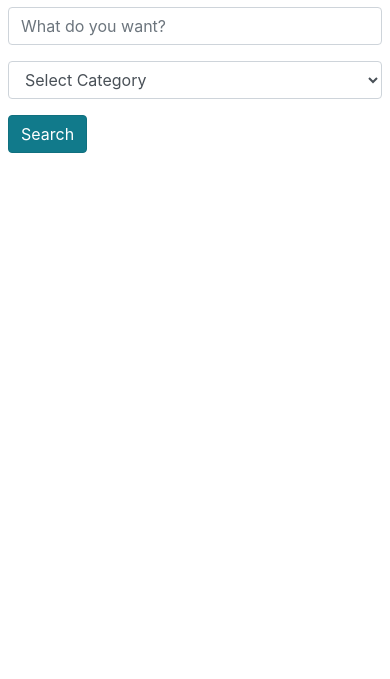
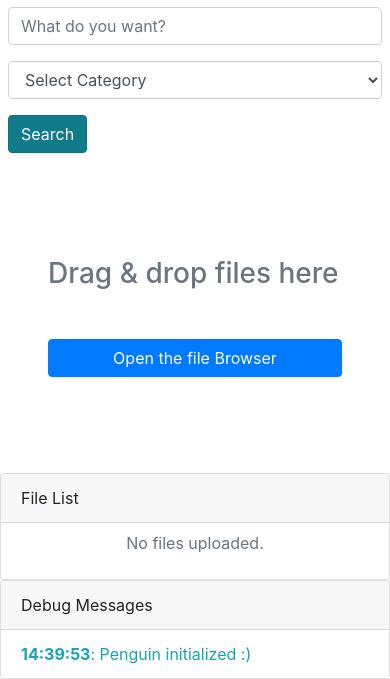
Before and after one commit to HBashanaE/Semester-3-Project, a PHP site: page / in a window 390 px wide. Shown: the part 232-911 px from the top of the page. Before the commit the page ends 385 px from the top, so only its background shows below. Run offline with PHP 8.4, Linux system fonts and the light colour scheme; some libraries are stand-ins or nearby versions.

Commit message:
2019.03.12

```diff
--- /dev/null
+++ b/Resources/demo-config.js
@@ -0,0 +1,66 @@
+$(function(){
+  /*
+   * For the sake keeping the code clean and the examples simple this file
+   * contains only the plugin configuration & callbacks.
+   *
+   * UI functions ui_* can be located in: demo-ui.js
+   */
+  $('#drag-and-drop-zone').dmUploader({ //
+    url: 'backend/upload.php',
+    maxFileSize: 3000000, // 3 Megs
+    onDragEnter: function(){
+      // Happens when dragging something over the DnD area
+      this.addClass('active');
+    },
+    onDragLeave: function(){
+      // Happens when dragging something OUT of the DnD area
+      this.removeClass('active');
+    },
+    onInit: function(){
+      // Plugin is ready to use
+      ui_add_log('Penguin initialized :)', 'info');
+    },
+    onComplete: function(){
+      // All files in the queue are processed (success or error)
+      ui_add_log('All pending tranfers finished');
+    },
+    onNewFile: function(id, file){
+      // When a new file is added using the file selector or the DnD area
+      ui_add_log('New file added #' + id);
+      ui_multi_add_file(id, file);
+    },
+    onBeforeUpload: function(id){
+      // about tho start uploading a file
+      ui_add_log('Starting the upload of #' + id);
+      ui_multi_update_file_status(id, 'uploading', 'Uploading...');
+      ui_multi_update_file_progress(id, 0, '', true);
+    },
+    onUploadCanceled: function(id) {
+      // Happens when a file is directly canceled by the user.
+      ui_multi_update_file_status(id, 'warning', 'Canceled by User');
+      ui_multi_update_file_progress(id, 0, 'warning', false);
+    },
+    onUploadProgress: function(id, percent){
+      // Updating file progress
+      ui_multi_update_file_progress(id, percent);
+    },
+    onUploadSuccess: function(id, data){
+      // A file was successfully uploaded
+      ui_add_log('Server Response for file #' + id + ': ' + JSON.stringify(data));
+      ui_add_log('Upload of file #' + id + ' COMPLETED', 'success');
+      ui_multi_update_file_status(id, 'success', 'Upload Complete');
+      ui_multi_update_file_progress(id, 100, 'success', false);
+    },
+    onUploadError: function(id, xhr, status, message){
+      ui_multi_update_file_status(id, 'danger', message);
+      ui_multi_update_file_progress(id, 0, 'danger', false);
+    },
+    onFallbackMode: function(){
+      // When the browser doesn't support this plugin :(
+      ui_add_log('Plugin cant be used here, running Fallback callback', 'danger');
+    },
+    onFileSizeError: function(file){
+      ui_add_log('File \'' + file.name + '\' cannot be added: size excess limit', 'danger');
+    }
+  });
+});
--- /dev/null
+++ b/Resources/demo-ui.js
@@ -0,0 +1,66 @@
+  /*
+   * Some helper functions to work with our UI and keep our code cleaner
+   */
+
+// Adds an entry to our debug area
+function ui_add_log(message, color)
+{
+  var d = new Date();
+
+  var dateString = (('0' + d.getHours())).slice(-2) + ':' +
+    (('0' + d.getMinutes())).slice(-2) + ':' +
+    (('0' + d.getSeconds())).slice(-2);
+
+  color = (typeof color === 'undefined' ? 'muted' : color);
+
+  var template = $('#debug-template').text();
+  template = template.replace('%%date%%', dateString);
+  template = template.replace('%%message%%', message);
+  template = template.replace('%%color%%', color);
+
+  $('#debug').find('li.empty').fadeOut(); // remove the 'no messages yet'
+  $('#debug').prepend(template);
+}
+
+// Creates a new file and add it to our list
+function ui_multi_add_file(id, file)
+{
+  var template = $('#files-template').text();
+  template = template.replace('%%filename%%', file.name);
+
+  template = $(template);
+  template.prop('id', 'uploaderFile' + id);
+  template.data('file-id', id);
+
+  $('#files').find('li.empty').fadeOut(); // remove the 'no files yet'
+  $('#files').prepend(template);
+}
+
+// Changes the status messages on our list
+function ui_multi_update_file_status(id, status, message)
+{
+  $('#uploaderFile' + id).find('span').html(message).prop('class', 'status text-' + status);
+}
+
+// Updates a file progress, depending on the parameters it may animate it or change the color.
+function ui_multi_update_file_progress(id, percent, color, active)
+{
+  color = (typeof color === 'undefined' ? false : color);
+  active = (typeof active === 'undefined' ? true : active);
+
+  var bar = $('#uploaderFile' + id).find('div.progress-bar');
+
+  bar.width(percent + '%').attr('aria-valuenow', percent);
+  bar.toggleClass('progress-bar-striped progress-bar-animated', active);
+
+  if (percent === 0){
+    bar.html('');
+  } else {
+    bar.html(percent + '%');
+  }
+
+  if (color !== false){
+    bar.removeClass('bg-success bg-info bg-warning bg-danger');
+    bar.addClass('bg-' + color);
+  }
+}
--- /dev/null
+++ b/Resources/dist/css/jquery.dm-uploader.min.css
@@ -0,0 +1 @@
+.dm-uploader{cursor:default;-webkit-touch-callout:none;-webkit-user-select:none;-khtml-user-select:none;-moz-user-select:none;-ms-user-select:none;user-select:none}.dm-uploader .btn{position:relative;overflow:hidden}.dm-uploader .btn input[type=file]{position:absolute;top:0;right:0;margin:0;border:solid transparent;width:100%;opacity:0;cursor:pointer}
--- a/index.php
+++ b/index.php
@@ -55,46 +55,9 @@ if($_POST['submit']) {
     <script src="http://ajax.googleapis.com/ajax/libs/jquery/1.9.1/jquery.min.js"></script>
     <script src="http://hayageek.github.io/jQuery-Upload-File/4.0.11/jquery.uploadfile.min.js"></script> -->
 
+    <link href="Resources/dist/css/jquery.dm-uploader.min.css" rel="stylesheet">
+    <link href="Resoures/styles.css" rel="stylesheet">
 
-    <script>
-    if (isAdvancedUpload) {
-
-        var droppedFiles = false;
-
-        $form.on('drag dragstart dragend dragover dragenter dragleave drop', function(e) {
-                e.preventDefault();
-                e.stopPropagation();
-            })
-            .on('dragover dragenter', function() {
-                $form.addClass('is-dragover');
-            })
-            .on('dragleave dragend drop', function() {
-                $form.removeClass('is-dragover');
-            })
-            .on('drop', function(e) {
-                droppedFiles = e.originalEvent.dataTransfer.files;
-            });
-
-    }
-    </script>
-    <style>
-    .box__dragndrop,
-    .box__uploading,
-    .box__success,
-    .box__error {
-        display: none;
-
-        .box.has-advanced-upload {
-            background-color: white;
-            outline: 2px dashed black;
-            outline-offset: -10px;
-        }
-
-        .box.has-advanced-upload .box__dragndrop {
-            display: inline;
-        }
-    }
-    </style>
 
 </head>
 
@@ -155,6 +118,75 @@ if($_POST['submit']) {
 
     <!-- Upload image -->
 
+    <div class="row">
+        <div class="col-md-6 col-sm-12">
+
+          <!-- Our markup, the important part here! -->
+          <div id="drag-and-drop-zone" class="dm-uploader p-5">
+            <h3 class="mb-5 mt-5 text-muted">Drag &amp; drop files here</h3>
+
+            <div class="btn btn-primary btn-block mb-5">
+                <span>Open the file Browser</span>
+                <input type="file" title='Click to add Files' />
+            </div>
+          </div><!-- /uploader -->
+
+        </div>
+        <div class="col-md-6 col-sm-12">
+          <div class="card h-100">
+            <div class="card-header">
+              File List
+            </div>
+
+            <ul class="list-unstyled p-2 d-flex flex-column col" id="files">
+              <li class="text-muted text-center empty">No files uploaded.</li>
+            </ul>
+          </div>
+        </div>
+      </div><!-- /file list -->
+
+
+      <div class="row">
+        <div class="col-12">
+           <div class="card h-100">
+            <div class="card-header">
+              Debug Messages
+            </div>
+
+            <ul class="list-group list-group-flush" id="debug">
+              <li class="list-group-item text-muted empty">Loading plugin....</li>
+            </ul>
+          </div>
+        </div>
+      </div> <!-- /debug -->
+      <script src="https://code.jquery.com/jquery-3.2.1.min.js" integrity="sha256-hwg4gsxgFZhOsEEamdOYGBf13FyQuiTwlAQgxVSNgt4=" crossorigin="anonymous"></script>
+      <script src="Resources/dist/js/jquery.dm-uploader.min.js"></script>
+    <script src="demo-ui.js"></script>
+    <script src="demo-config.js"></script>
+
+    <!-- File item template -->
+    <script type="text/html" id="files-template">
+      <li class="media">
+        <div class="media-body mb-1">
+          <p class="mb-2">
+            <strong>%%filename%%</strong> - Status: <span class="text-muted">Waiting</span>
+          </p>
+          <div class="progress mb-2">
+            <div class="progress-bar progress-bar-striped progress-bar-animated bg-primary"
+              role="progressbar"
+              style="width: 0%"
+              aria-valuenow="0" aria-valuemin="0" aria-valuemax="100">
+            </div>
+          </div>
+          <hr class="mt-1 mb-1" />
+        </div>
+      </li>
+    </script>
+
+    <!-- Debug item template -->
+    <script type="text/html" id="debug-template">
+      <li class="list-group-item text-%%color%%"><strong>%%date%%</strong>: %%message%%</li>
+    </script>
 
 </body>
 
```
Also changed, not shown: Resources/src/css/jquery.dm-uploader.css (added, +34 -0 lines), Resources/styles.css (added, +41 -0 lines), Resources/dist/js/jquery.dm-uploader.min.js (added), Resources/src/js/jquery.dm-uploader.js (added), uploader/dist/js/jquery.dm-uploader.min.js.
